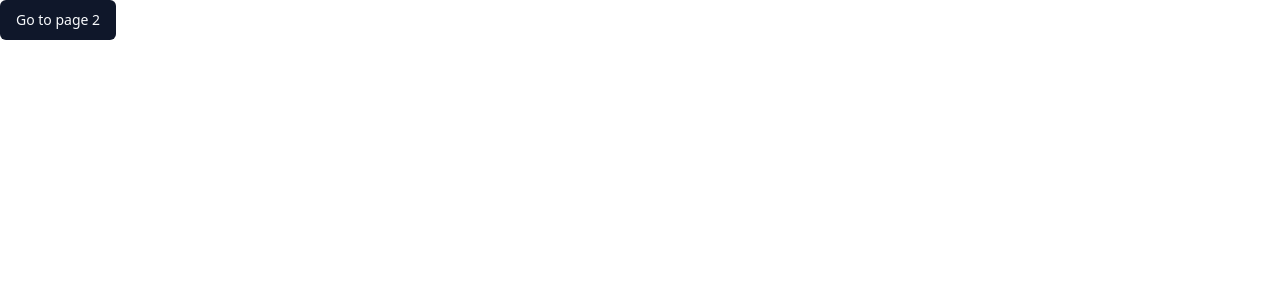
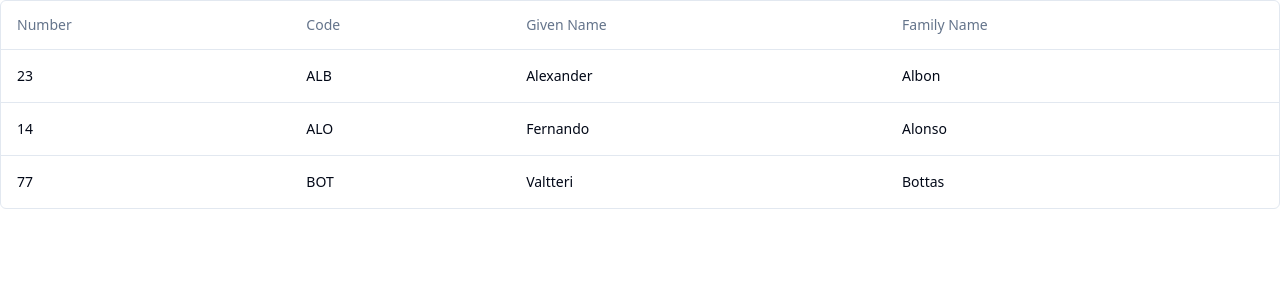
Before and after one commit to handxr/f1-turbo-react, a React (Vite) app in the folder apps/web/: page / in a window 1280 px wide. Shown: the top 300 px of the page. Built offline with nearby package versions, Linux system fonts and the light colour scheme.

Commit message:
adding date-fns library

```diff
--- a/apps/web/package.json
+++ b/apps/web/package.json
@@ -14,6 +14,7 @@
     "@tanstack/react-table": "^8.9.3",
     "class-variance-authority": "0.7.0",
     "clsx": "2.0.0",
+    "date-fns": "^2.30.0",
     "lucide-react": "0.265.0",
     "react": "18.2.0",
     "react-dom": "18.2.0",
--- /dev/null
+++ b/apps/web/src/features/drivers/components/drivers-table/columns.tsx
@@ -0,0 +1,31 @@
+import { ColumnDef } from "@tanstack/react-table";
+
+export type Driver = {
+  driverId: string;
+  permanentNumber: string;
+  code: string;
+  url: string;
+  givenName: string;
+  familyName: string;
+  dateOfBirth: string;
+  nationality: string;
+};
+
+export const columns: ColumnDef<Driver>[] = [
+  {
+    accessorKey: "permanentNumber",
+    header: "Number",
+  },
+  {
+    accessorKey: "code",
+    header: "Code",
+  },
+  {
+    accessorKey: "givenName",
+    header: "Given Name",
+  },
+  {
+    accessorKey: "familyName",
+    header: "Family Name",
+  },
+];
--- /dev/null
+++ b/apps/web/src/features/drivers/components/drivers-table/data-table.tsx
@@ -0,0 +1,80 @@
+"use client";
+
+import {
+  ColumnDef,
+  flexRender,
+  getCoreRowModel,
+  useReactTable,
+} from "@tanstack/react-table";
+
+import {
+  Table,
+  TableBody,
+  TableCell,
+  TableHead,
+  TableHeader,
+  TableRow,
+} from "@/components/ui/table";
+
+interface DataTableProps<TData, TValue> {
+  columns: ColumnDef<TData, TValue>[];
+  data: TData[];
+}
+
+export function DataTable<TData, TValue>({
+  columns,
+  data,
+}: DataTableProps<TData, TValue>) {
+  const table = useReactTable({
+    data,
+    columns,
+    getCoreRowModel: getCoreRowModel(),
+  });
+
+  return (
+    <div className="rounded-md border">
+      <Table>
+        <TableHeader>
+          {table.getHeaderGroups().map((headerGroup) => (
+            <TableRow key={headerGroup.id}>
+              {headerGroup.headers.map((header) => {
+                return (
+                  <TableHead key={header.id}>
+                    {header.isPlaceholder
+                      ? null
+                      : flexRender(
+                          header.column.columnDef.header,
+                          header.getContext()
+                        )}
+                  </TableHead>
+                );
+              })}
+            </TableRow>
+          ))}
+        </TableHeader>
+        <TableBody>
+          {table.getRowModel().rows?.length ? (
+            table.getRowModel().rows.map((row) => (
+              <TableRow
+                key={row.id}
+                data-state={row.getIsSelected() && "selected"}
+              >
+                {row.getVisibleCells().map((cell) => (
+                  <TableCell key={cell.id}>
+                    {flexRender(cell.column.columnDef.cell, cell.getContext())}
+                  </TableCell>
+                ))}
+              </TableRow>
+            ))
+          ) : (
+            <TableRow>
+              <TableCell colSpan={columns.length} className="h-24 text-center">
+                No results.
+              </TableCell>
+            </TableRow>
+          )}
+        </TableBody>
+      </Table>
+    </div>
+  );
+}
--- /dev/null
+++ b/apps/web/src/features/drivers/components/drivers-table/index.ts
@@ -0,0 +1,2 @@
+export * from "./columns";
+export * from "./data-table";
--- a/apps/web/src/features/drivers/pages/index.tsx
+++ b/apps/web/src/features/drivers/pages/index.tsx
@@ -1,19 +1,37 @@
-import { Button } from "@/components/ui/button";
-import { useSearchParams } from "react-router-dom";
+import { DataTable, columns } from "../components/drivers-table";
 
+const drivers = [
+  {
+    driverId: "albon",
+    permanentNumber: "23",
+    code: "ALB",
+    url: "http://en.wikipedia.org/wiki/Alexander_Albon",
+    givenName: "Alexander",
+    familyName: "Albon",
+    dateOfBirth: "1996-03-23",
+    nationality: "Thai",
+  },
+  {
+    driverId: "alonso",
+    permanentNumber: "14",
+    code: "ALO",
+    url: "http://en.wikipedia.org/wiki/Fernando_Alonso",
+    givenName: "Fernando",
+    familyName: "Alonso",
+    dateOfBirth: "1981-07-29",
+    nationality: "Spanish",
+  },
+  {
+    driverId: "bottas",
+    permanentNumber: "77",
+    code: "BOT",
+    url: "http://en.wikipedia.org/wiki/Valtteri_Bottas",
+    givenName: "Valtteri",
+    familyName: "Bottas",
+    dateOfBirth: "1989-08-28",
+    nationality: "Finnish",
+  },
+];
 export const HomePage = () => {
-  const [searchParams, setSearchParams] = useSearchParams();
-
-  return (
-    <Button
-      onClick={() =>
-        setSearchParams({
-          ...searchParams,
-          page: "3",
-        })
-      }
-    >
-      Go to page 2
-    </Button>
-  );
+  return <DataTable columns={columns} data={drivers} />;
 };
```
